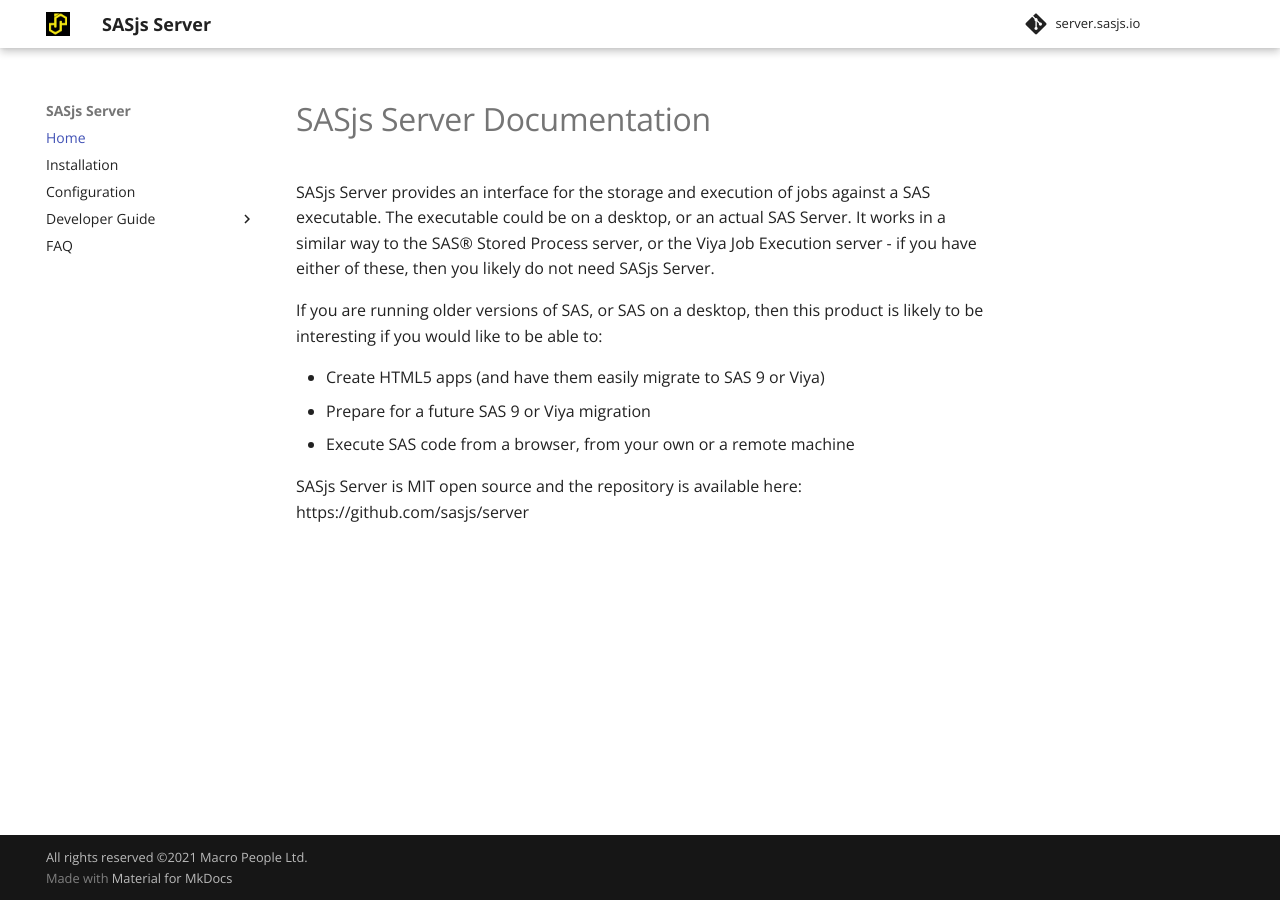
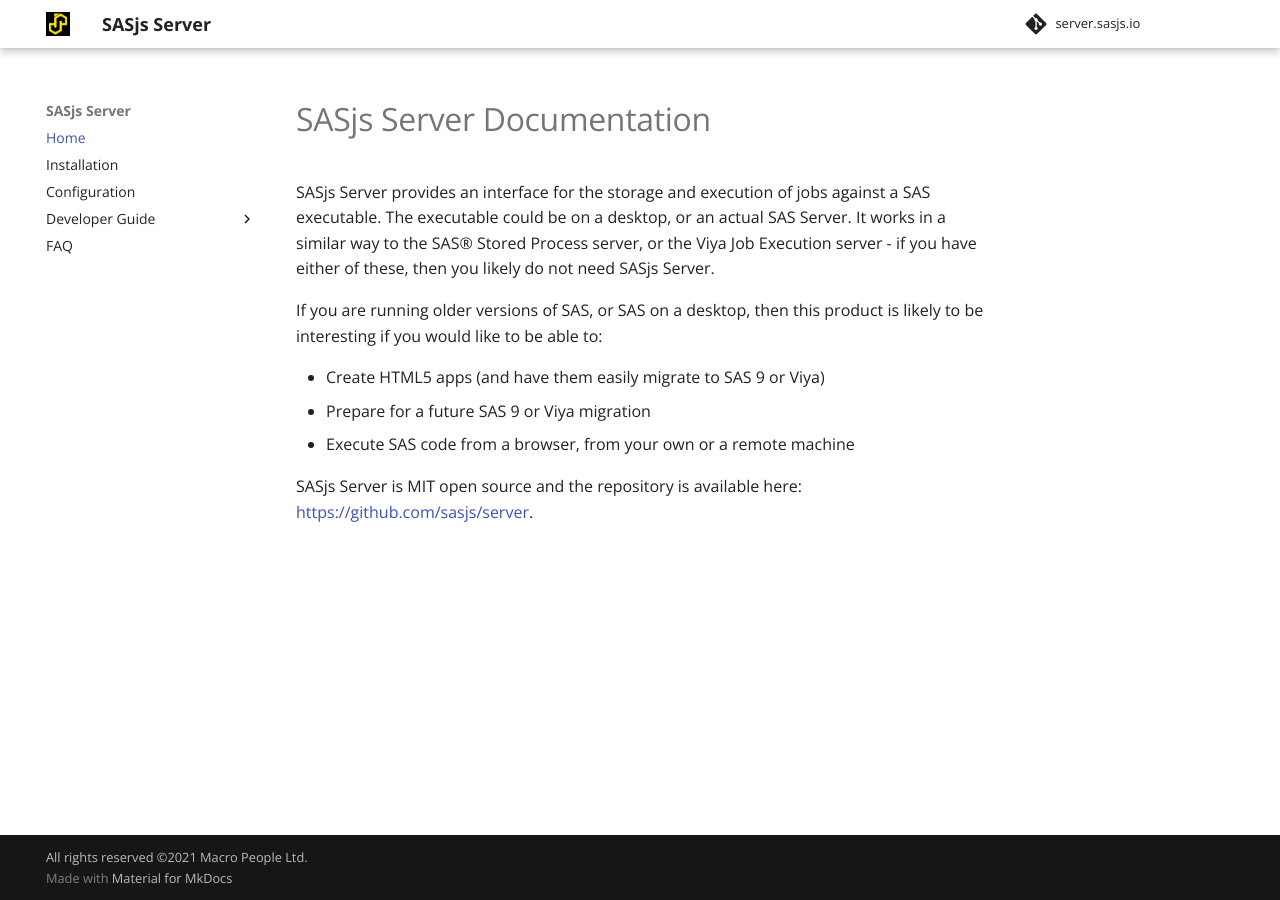
Before and after one commit to sasjs/server.sasjs.io, an MkDocs documentation site: the page built from docs/index.md, in a window 1280 px wide. Built offline with MkDocs 1.6.1 and Material for MkDocs 9.7.7, drawn with Linux system fonts in a browser that asks for light colours; some of the changed lines change nothing that is shown.

Commit message:
chore: automated commit

```diff
--- a/docs/index.md
+++ b/docs/index.md
@@ -8,4 +8,4 @@
 * Prepare for a future SAS 9 or Viya migration
 * Execute SAS code from a browser, from your own or a remote machine
 
-SASjs Server is MIT open source and the repository is available here:  https://github.com/sasjs/server
+SASjs Server is MIT open source and the repository is available here:  [https://github.com/sasjs/server](https://github.com/sasjs/server).
```
